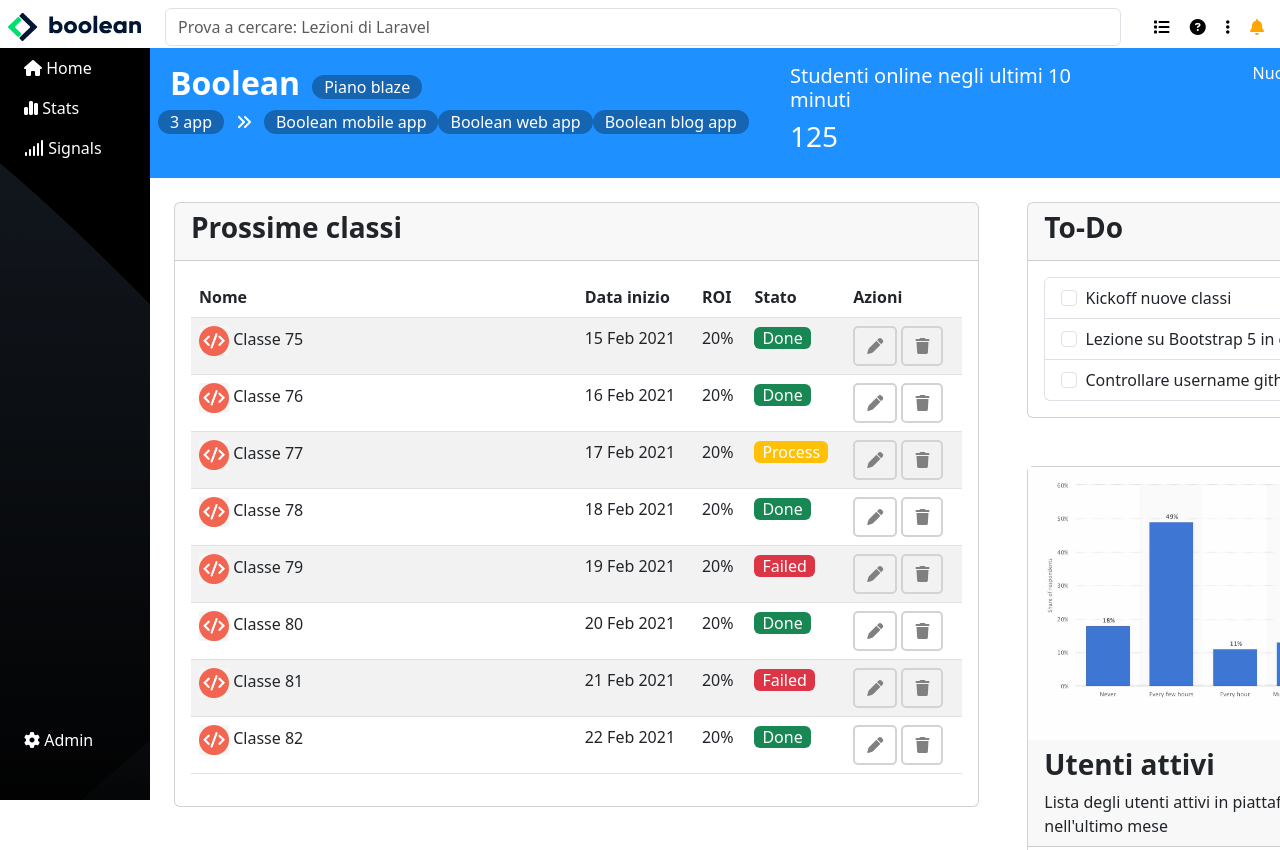
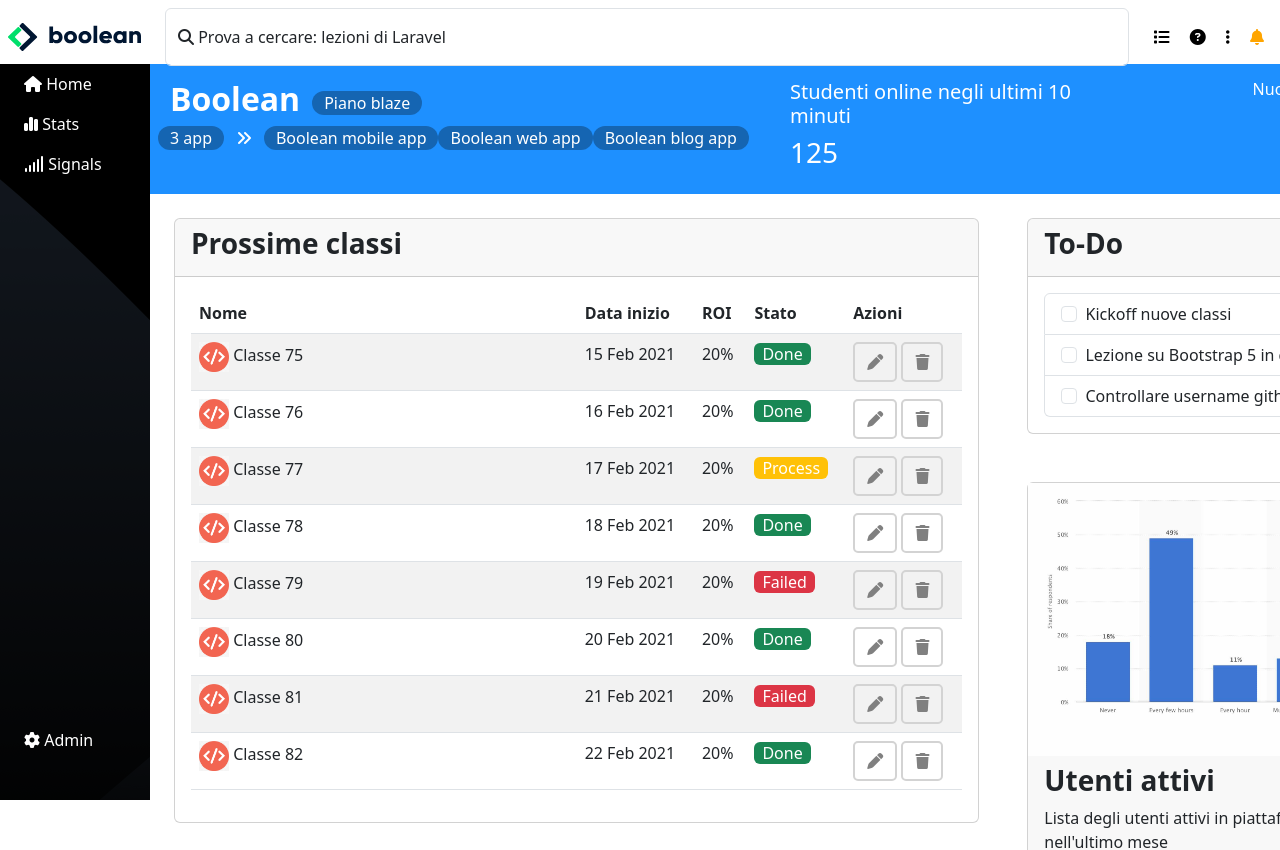
Before and after one commit to marcocampisi/html-css-bootstrap-dashboard, a plain HTML site: page index.html in a window 1280 px wide. Shown: the top 850 px of the page. Drawn offline with nearby package versions, Linux system fonts and the light colour scheme.

Commit message:
Fixed searchbar

```diff
--- a/css/style.css
+++ b/css/style.css
@@ -1,7 +1,7 @@
 /* HEADER */
 
 header {
-    height: 6vh;
+    height: 8vh;
     width: 100%;
     z-index: 3;
 }
@@ -26,14 +26,15 @@ nav * {
 /* MAIN */
 
 main {
-    padding-top: 6vh;
+    padding-top: 8vh;
 }
 
 aside {
-    height: 94vh;
+    height: 92vh;
 }
 
 .sidebar {
+    bottom: 0;
     z-index: 2;
     width: 150px;
     background-color: black;
--- a/index.html
+++ b/index.html
@@ -20,8 +20,9 @@
                 <img id="mobile-logo" class="d-md-none d-block" src="img/mobile-logo.png" alt="">
             </div>
             <div class="col">
-                <form class="d-flex" role="search">
-                    <input class="form-control me-2" type="search" placeholder="Prova a cercare: Lezioni di Laravel" aria-label="Search">
+                <form class="form-floating" role="search">
+                    <input class="form-control me-3" type="search" placeholder="Cerca" aria-label="Search">
+                    <label for="searchBar"><i class="fa-solid fa-magnifying-glass"></i> Prova a cercare: lezioni di Laravel</label>
                   </form>
             </div>
             <div class="col-auto">
```
